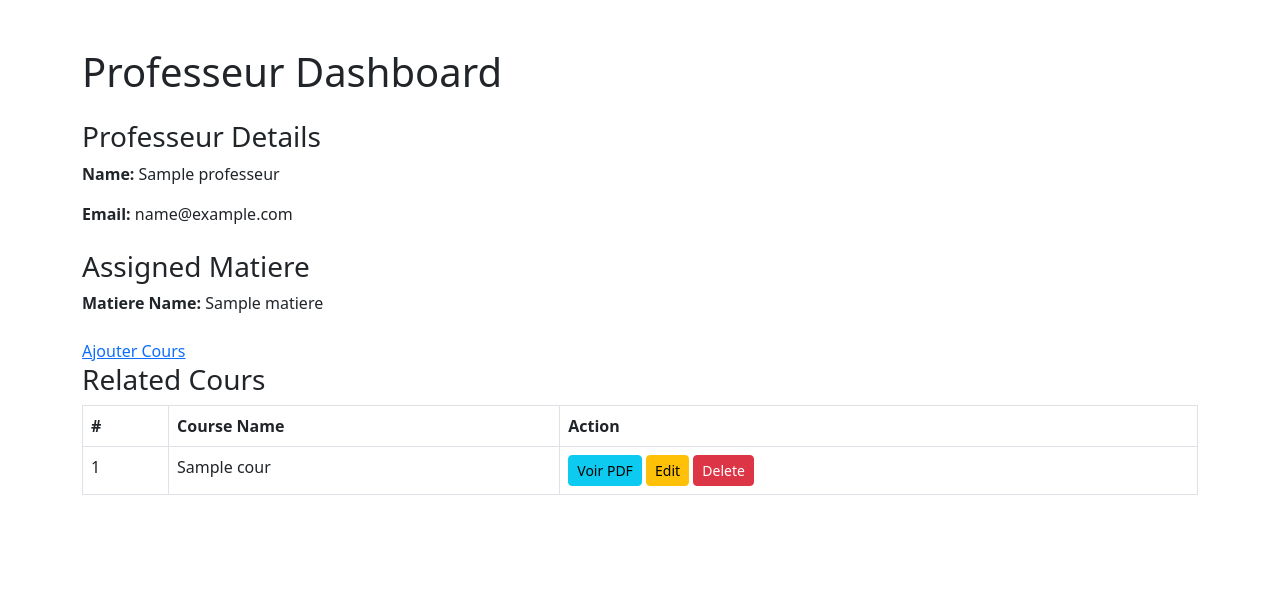
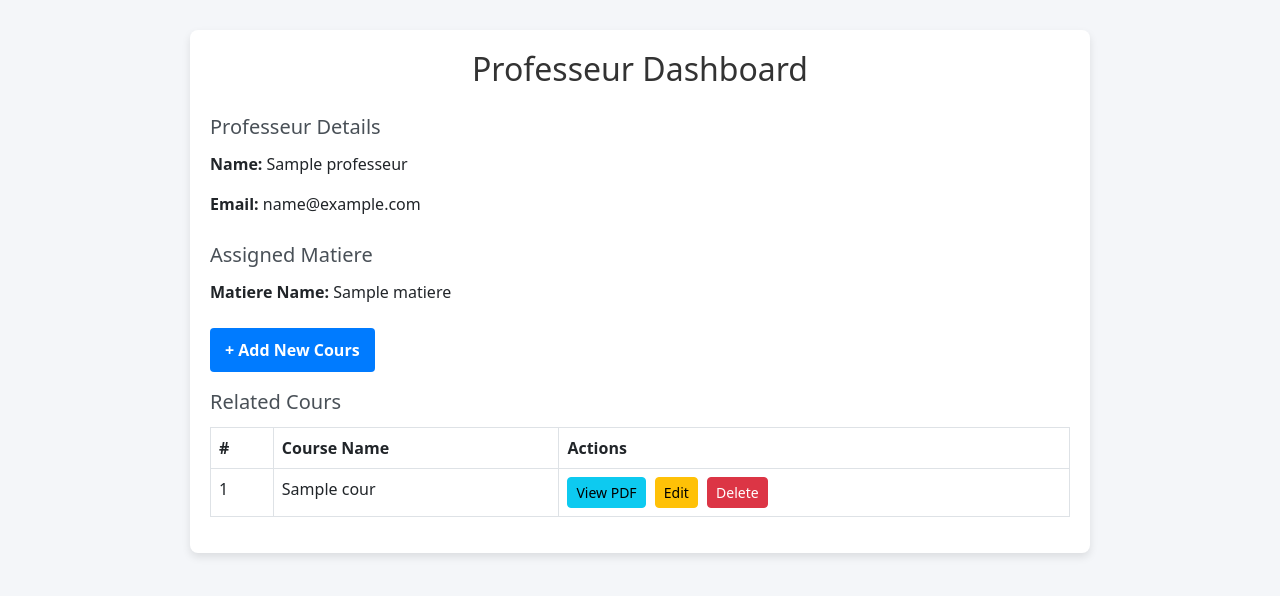
Before and after one commit to elqesbyy/myproject, a CodeIgniter 4 app: the page made by app/Views/professeurdashboard.php in a window 1280 px wide. Shown: the top 596 px of the page. Run offline with PHP 8.4 and a stand-in for CodeIgniter, Linux system fonts and the light colour scheme; the template is opened without the code that fills it: most values are stand-ins (such as "Sample title", 1, 10 or a date in 2020); data that the repository does not hold is empty; some libraries are stand-ins or nearby versions.

Commit message:
Professeur_Dashboard_Success_1

```diff
--- a/app/Views/professeurdashboard.php
+++ b/app/Views/professeurdashboard.php
@@ -5,32 +5,78 @@
     <meta name="viewport" content="width=device-width, initial-scale=1.0">
     <title>Professeur Dashboard</title>
     <link href="https://cdn.jsdelivr.net/npm/bootstrap@5.3.0/dist/css/bootstrap.min.css" rel="stylesheet">
+    <style>
+        body {
+            background-color: #f4f6f9;
+        }
+        .dashboard {
+            max-width: 900px;
+            margin: 30px auto;
+            background: #ffffff;
+            padding: 20px;
+            border-radius: 8px;
+            box-shadow: 0 4px 8px rgba(0, 0, 0, 0.1);
+        }
+        .dashboard h1 {
+            font-size: 2rem;
+            color: #333;
+        }
+        .dashboard .section-header {
+            font-size: 1.25rem;
+            color: #495057;
+            margin-bottom: 10px;
+        }
+        .table thead {
+            background-color: #343a40;
+            color: #ffffff;
+        }
+        .btn {
+            margin-right: 5px;
+        }
+        .add-course-btn {
+            display: inline-block;
+            margin-bottom: 15px;
+            padding: 10px 15px;
+            background: #007bff;
+            color: #ffffff;
+            text-decoration: none;
+            border-radius: 4px;
+            font-weight: bold;
+        }
+        .add-course-btn:hover {
+            background: #0056b3;
+            color: #ffffff;
+        }
+    </style>
 </head>
 <body>
-    <div class="container mt-5">
-        <h1>Professeur Dashboard</h1>
+    <div class="dashboard">
+        <h1 class="text-center">Professeur Dashboard</h1>
 
+        <!-- Professeur Details -->
         <div class="mt-4">
-            <h3>Professeur Details</h3>
+            <div class="section-header">Professeur Details</div>
             <p><strong>Name:</strong> <?= esc($professeur['name']); ?></p>
             <p><strong>Email:</strong> <?= esc($professeur['email']); ?></p>
         </div>
 
+        <!-- Assigned Matiere -->
         <div class="mt-4">
-            <h3>Assigned Matiere</h3>
+            <div class="section-header">Assigned Matiere</div>
             <p><strong>Matiere Name:</strong> <?= esc($matiere['name']); ?></p>
         </div>
 
+        <!-- Related Cours -->
         <div class="mt-4">
-        <a href="<?= route_to('cour/create'); ?>"><i class="fas fa-book-open"></i> Ajouter Cours</a>
+            <a href="<?= route_to('cour/create'); ?>" class="add-course-btn">+ Add New Cours</a>
 
-            <h3>Related Cours</h3>
-            <table class="table table-bordered">
+            <div class="section-header">Related Cours</div>
+            <table class="table table-hover table-bordered">
                 <thead>
                     <tr>
                         <th>#</th>
                         <th>Course Name</th>
-                        <th>Action</th>
+                        <th>Actions</th>
                     </tr>
                 </thead>
                 <tbody>
@@ -39,9 +85,9 @@
                             <td><?= $index + 1; ?></td>
                             <td><?= esc($cour['name']); ?></td>
                             <td>
-                            <a href="<?=  $cour['pdf_file']; ?>" target="_blank" class="btn btn-sm btn-info">Voir PDF</a>
-                            <a href="/cour/edit/<?= $cour['id']; ?>" class="btn btn-sm btn-warning">Edit</a>
-                                <a href="/cour/delete/<?= $cour['id']; ?>" class="btn btn-sm btn-danger">Delete</a>
+                                <a href="<?=  $cour['pdf_file'];?>" target="_blank" class="btn btn-info btn-sm">View PDF</a>
+                                <a href="/cour/edit/<?= $cour['id']; ?>" class="btn btn-warning btn-sm">Edit</a>
+                                <a href="/cour/delete/<?= $cour['id']; ?>" class="btn btn-danger btn-sm">Delete</a>
                             </td>
                         </tr>
                     <?php endforeach; ?>
@@ -49,5 +95,6 @@
             </table>
         </div>
     </div>
+    <script src="https://cdn.jsdelivr.net/npm/bootstrap@5.3.0/dist/js/bootstrap.bundle.min.js"></script>
 </body>
 </html>
```
